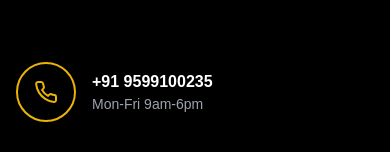
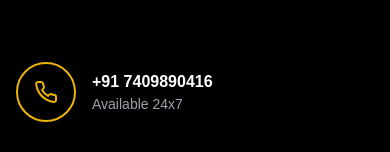
Before and after one commit to Antima1123/newmobisaturn, a Next.js app: page / in a window 390 px wide. Shown: the part 7898-8050 px from the top of the page. Built offline with nearby package versions, Linux system fonts and the light colour scheme; what hono would draw is missing.

Commit message:
footer phone number

```diff
--- a/components/footer.tsx
+++ b/components/footer.tsx
@@ -93,8 +93,8 @@
               <Phone className="h-6 w-6 text-yellow-500" />
             </div>
             <div>
-              <p className="font-semibold text-white">+91 9599100235</p>
-              <p className="text-sm text-gray-400">Mon-Fri 9am-6pm</p>
+              <p className="font-semibold text-white"> +91 7409890416 </p>
+              <p className="text-sm text-gray-400">Available 24x7</p>
             </div>
           </div>
           <div className="flex items-center space-x-4">
```
